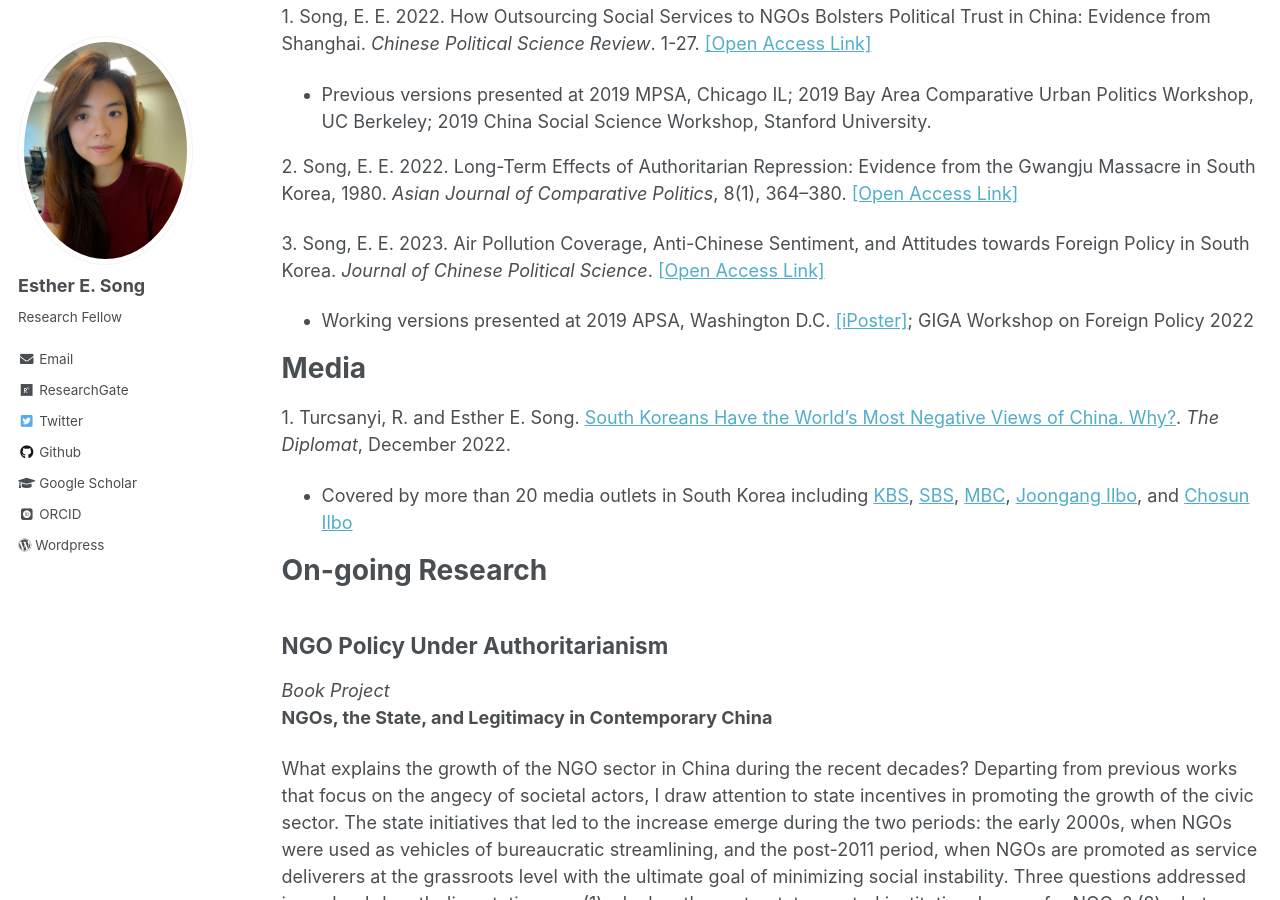
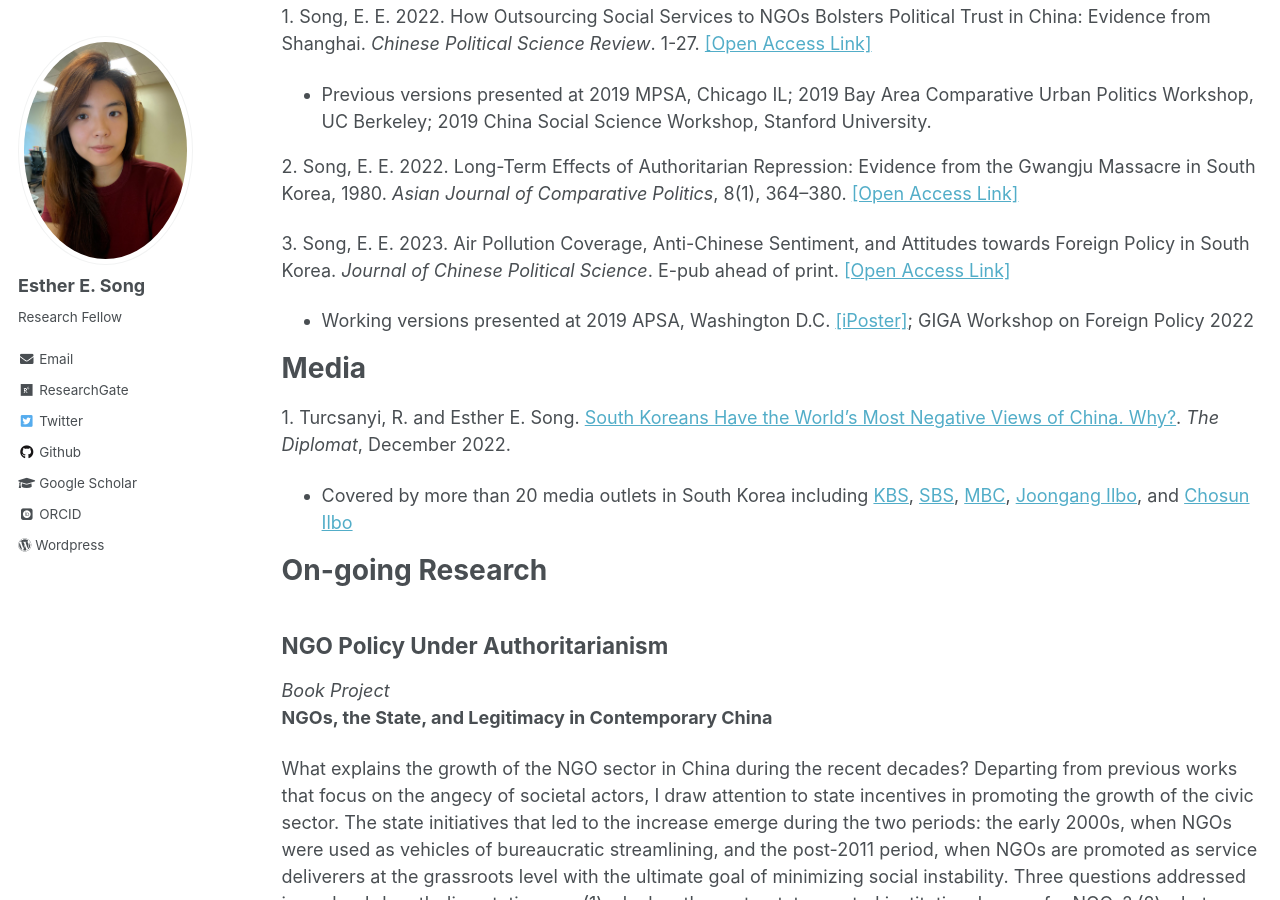
Before and after one commit to ehsong/ehsong.github.io, a Jekyll site: the page built from _pages/research.md, in a window 1280 px wide and 900 px high, scrolled down 371 px. Built offline with Jekyll 4.4.1, drawn with Linux system fonts in a browser that asks for light colours; some web fonts are replaced.

Commit message:
Update research.md

```diff
--- a/_pages/research.md
+++ b/_pages/research.md
@@ -16,7 +16,7 @@
 
 2\. Song, E. E. 2022. Long-Term Effects of Authoritarian Repression: Evidence from the Gwangju Massacre in South Korea, 1980. *Asian Journal of Comparative Politics*, 8(1), 364–380. [[Open Access Link]](https://journals.sagepub.com/doi/epub/10.1177/20578911221147994)
 
-3\. Song, E. E. 2023. Air Pollution Coverage, Anti-Chinese Sentiment, and Attitudes towards Foreign Policy in South Korea. *Journal of Chinese Political Science*. [[Open Access Link]](https://doi.org/10.1007/s11366-023-09849-z)
+3\. Song, E. E. 2023. Air Pollution Coverage, Anti-Chinese Sentiment, and Attitudes towards Foreign Policy in South Korea. *Journal of Chinese Political Science*. E-pub ahead of print. [[Open Access Link]](https://doi.org/10.1007/s11366-023-09849-z)
    * Working versions presented at 2019 APSA, Washington D.C. [[iPoster]](https://apsa2019-apsa.ipostersessions.com/default.aspx?s=DF-1D-34-3D-64-33-21-12-B0-42-57-A1-87-AC-68-E1); GIGA Workshop on Foreign Policy 2022
 
 # Media
```
